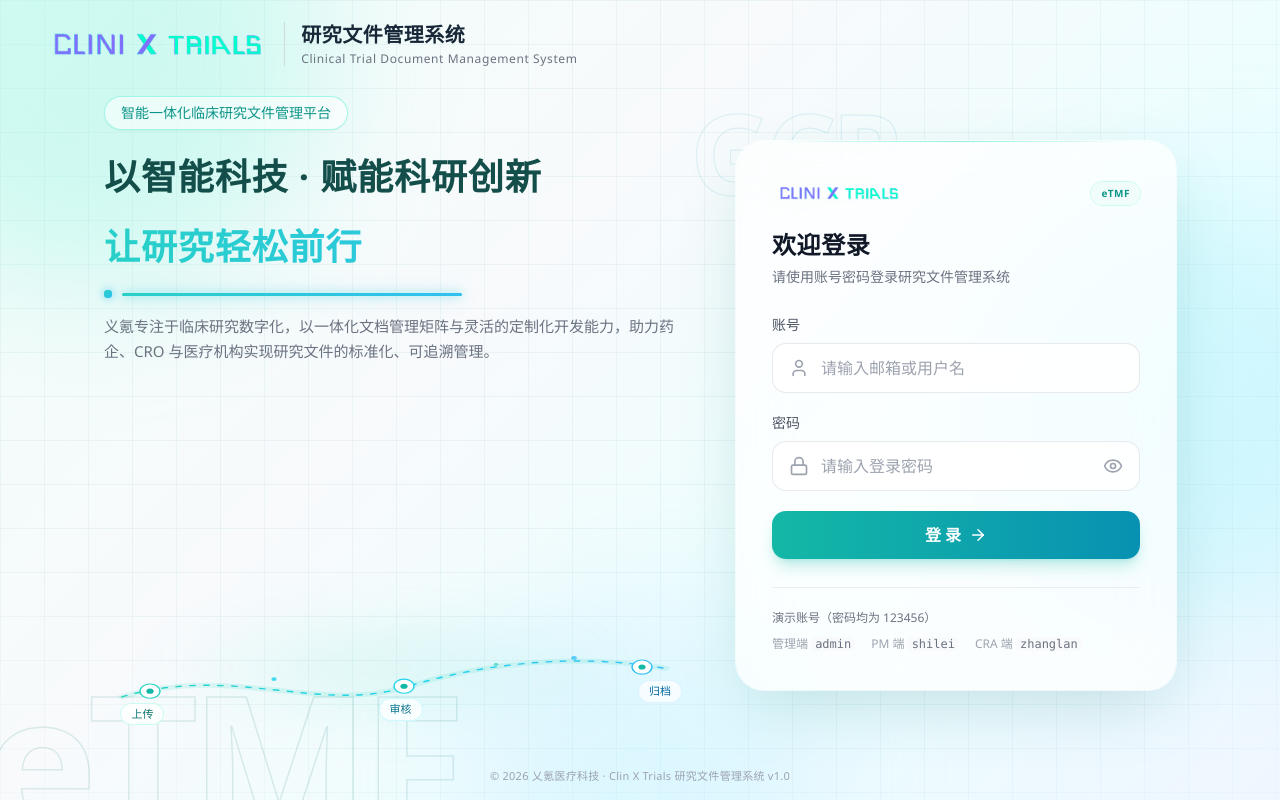
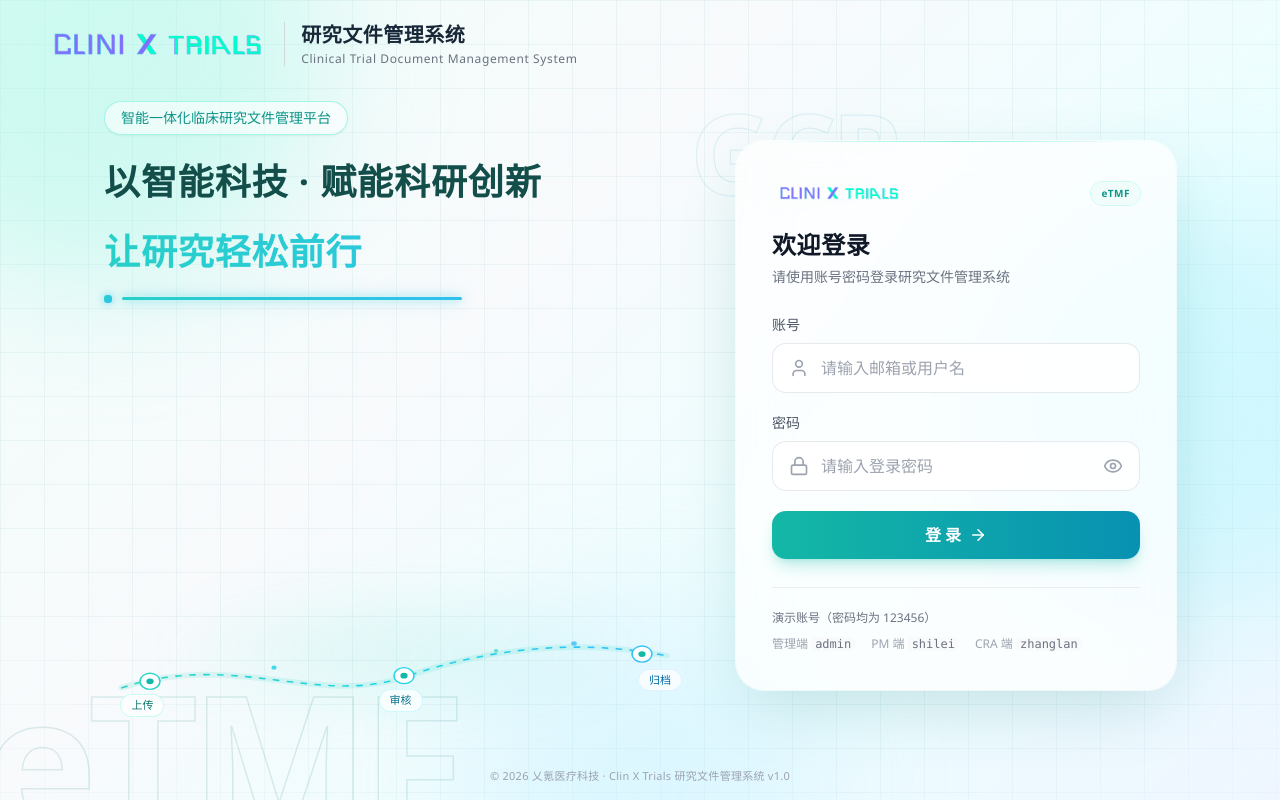
Before and after one commit to aike-sherry/dms, a React (Vite) app: page / in a window 1280 px wide. Built offline with nearby package versions, Linux system fonts and the light colour scheme.

Commit message:
style(R37-补充): 登录页左栏减负——删介绍段、特性与主视觉间距重排

```diff
--- a/src/pages/Login.tsx
+++ b/src/pages/Login.tsx
@@ -75,7 +75,7 @@ const inputCls =
 
 function DocFlowVisual() {
   return (
-    <div aria-hidden className="relative mt-5 hidden h-[150px] max-w-[580px] select-none lg:block 2xl:mt-7 2xl:h-[190px] 2xl:max-w-[640px]">
+    <div aria-hidden className="relative mt-9 hidden h-[170px] max-w-[580px] select-none lg:block 2xl:mt-11 2xl:h-[210px] 2xl:max-w-[660px]">
       {/* 柔和底光 */}
       <div className="absolute inset-x-8 top-4 bottom-0 rounded-full bg-[radial-gradient(ellipse_at_center,rgba(45,212,191,0.12),transparent_70%)] blur-xl" />
 
@@ -346,16 +346,8 @@ export default function Login() {
             </div>
           </div>
 
-          <p
-            className="login-fade-up mt-4 max-w-xl text-[15px] leading-relaxed text-gray-500"
-            style={{ animationDelay: '0.16s' }}
-          >
-            义氪专注于临床研究数字化，以一体化文档管理矩阵与灵活的定制化开发能力，助力药企、CRO
-            与医疗机构实现研究文件的标准化、可追溯管理。
-          </p>
-
           {/* 三条系统特点（窄屏隐藏，精简品牌区） */}
-          <ul className="mt-6 hidden space-y-4 lg:block">
+          <ul className="mt-9 hidden space-y-5 lg:block">
             {features.map(({ icon: Icon, title, desc, iconCls }, i) => (
               <li
                 key={title}
```
Also changed, not shown: 1 other file (tests, documents, lock files or other folders).
